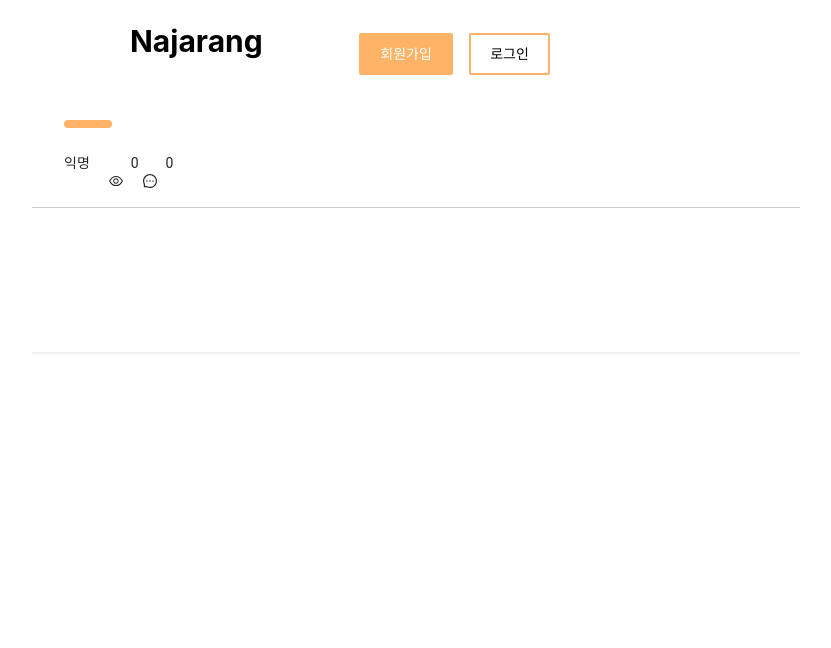
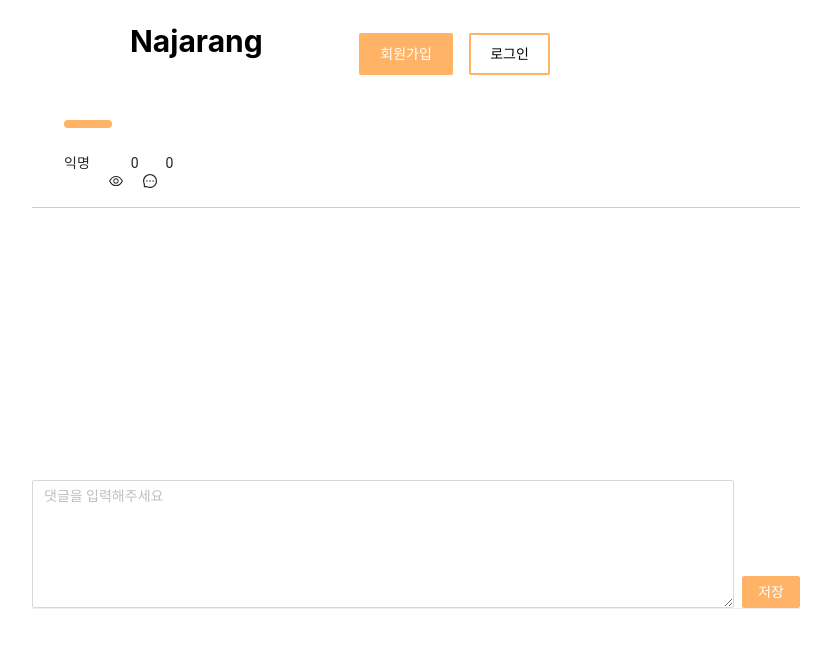
Before and after one commit to dongisarang/najarang-react, a React (Create React App) app: page /listRead in a window 1280 px wide. Shown: the top 648 px of the page, without its empty margins (240-1071 px from the left). Built offline with nearby package versions, Linux system fonts and the light colour scheme.

Commit message:
feat: 댓글 생성 기능 추가

```diff
--- a/src/component/ListRead.js
+++ b/src/component/ListRead.js
@@ -35,6 +35,29 @@ const { TextArea } = Input
 /*
 TODO: 수정 / 취소
 */
+const ReplyComponent = ({ handleReplyChange, handleReplySave }) => {
+    return (
+        <ReplyCmpWrapper>
+            <TextArea
+                name="content"
+                rows={5}
+                onChange={handleReplyChange}
+                placeholder="댓글을 입력해주세요"
+            />
+            <Button
+                style={{
+                    margin: '6rem 0rem 0rem 0.5rem',
+                    background: '#ffb367',
+                    border: '1px solid #ffb367',
+                    color: '#ffffff',
+                }}
+                onClick={handleReplySave}
+            >
+                저장
+            </Button>
+        </ReplyCmpWrapper>
+    )
+}
 const ListRead = () => {
     const { contentStore, UserStore } = useStores()
     const [user, setUser] = useState()
@@ -43,6 +66,7 @@ const ListRead = () => {
         topic: '',
         title: '',
         contents: '',
+        reply: '',
     })
     const history = useHistory()
     const [content, setContent] = useState([])
@@ -91,6 +115,7 @@ const ListRead = () => {
     const handleModifyCancel = useCallback(() => {
         setModify(false)
     }, [])
+    //TODO: handleChange 부분 하나로 합치기
     const handleChange = (e) => {
         const { value, name } = e.target
         setInputs({
@@ -103,6 +128,13 @@ const ListRead = () => {
         setInputs({
             ...inputs,
             contents: value,
+        })
+    }
+    const handleReplyChange = (e) => {
+        const { value } = e.target
+        setInputs({
+            ...inputs,
+            reply: value,
         })
     }
     const handleSelectChange = (value) => {
@@ -118,6 +150,17 @@ const ListRead = () => {
             history.push('/list')
         }
     }, [content])
+    const handleReplySave = useCallback(async () => {
+        const query = {
+            content: inputs.reply,
+            boardId: content.id,
+        }
+        const data = await contentStore.createReply(query)
+        if (data) {
+            //성공했을시
+            console.log('성공')
+        }
+    })
     return useObserver(() => {
         return (
             <PageLayout>
@@ -255,6 +298,10 @@ const ListRead = () => {
                                 )}
                             </div>
                             <ReplyWrapper>
+                                <ReplyComponent
+                                    handleReplyChange={handleReplyChange}
+                                    handleReplySave={handleReplySave}
+                                />
                                 {reply.map((list) => {
                                     return (
                                         <div className="replyWrapper">
@@ -321,6 +368,16 @@ const ReadWrapper = styled.div`
         margin: 0.5rem 0rem 0rem 0.5rem;
     }
 `
+const ReplyCmpWrapper = styled.div`
+    display: flex;
+    flex-direction: row;
+    justify-content: center;
+    width: 100%;
+    height: auto;
+    margin: 8rem 0rem 0rem 0rem;
+    font-family: 'Roboto', 'Noto Sans KR', 'AppleSDGothicNeo-Regular',
+        'Malgun Gothic', '맑은 고딕', 'dotum', '돋움', sans-serif;
+`
 const ReplyWrapper = styled.div`
     display: flex;
     flex-direction: column;
@@ -329,7 +386,6 @@ const ReplyWrapper = styled.div`
     height: auto;
     margin: 7rem 0rem 0rem 0rem;
     border-bottom: 1px solid #f0f0f0;
-    border-top: 1px solid #f0f0f0;
     font-family: 'Roboto', 'Noto Sans KR', 'AppleSDGothicNeo-Regular',
         'Malgun Gothic', '맑은 고딕', 'dotum', '돋움', sans-serif;
     .replyWrapper {
```
